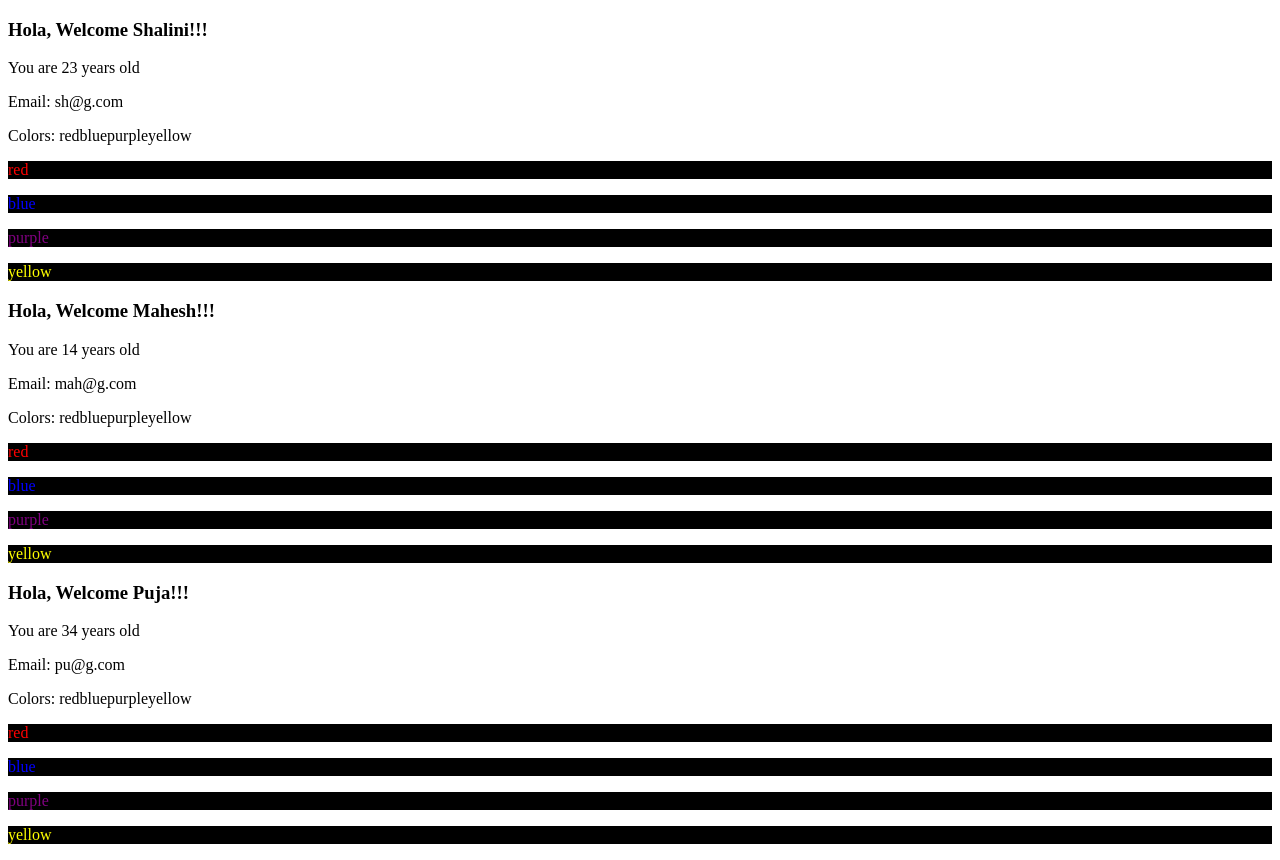
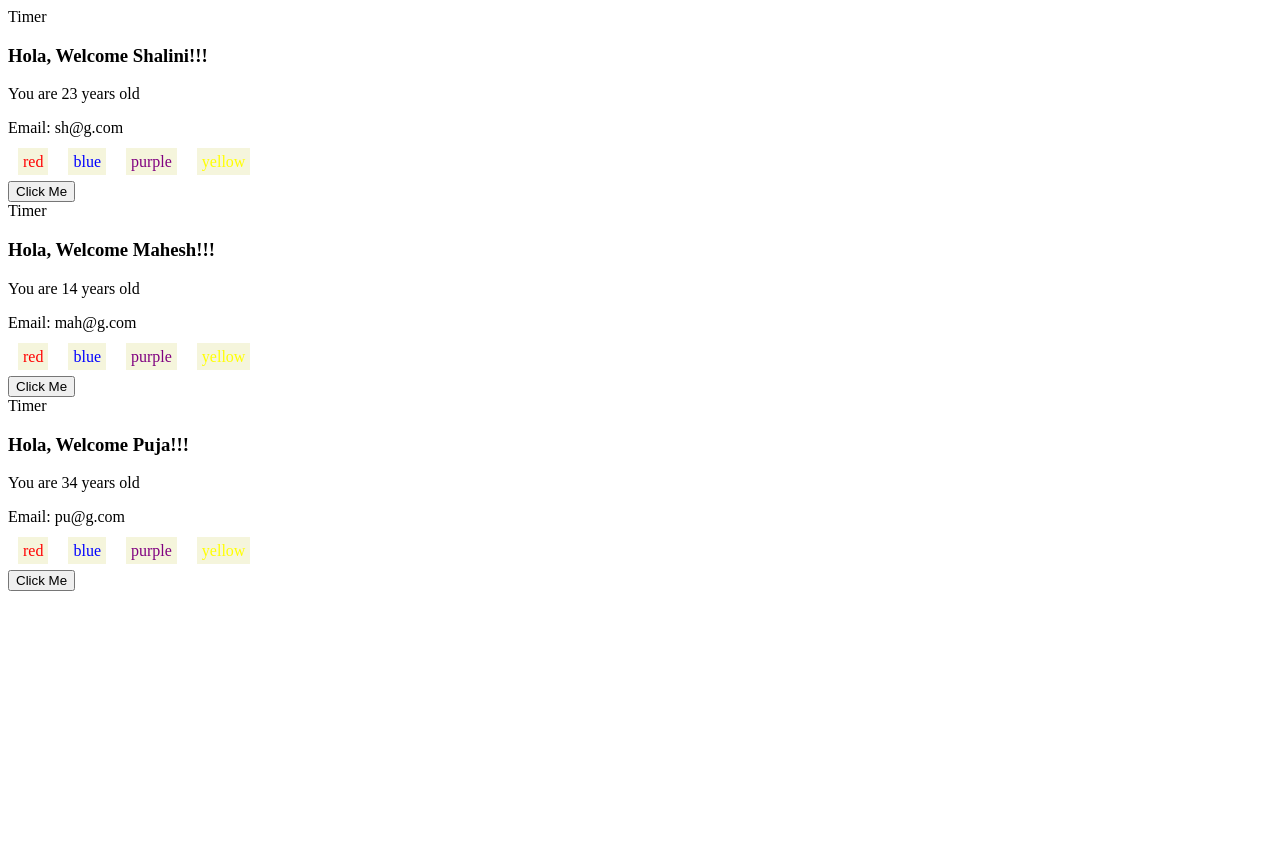
Before and after one commit to shalini06mittal/TS_React_PCF_WS, a React (Vite) app in the folder ReactDemos/portfolio-app/: page / in a window 1280 px wide. After the commit the page ends 800 px from the top, so only its background shows below. Built offline with nearby package versions, Linux system fonts and the light colour scheme.

Commit message:
Lab 2 updated and removed usestate

```diff
--- a/ReactDemos/portfolio-app/src/App.tsx
+++ b/ReactDemos/portfolio-app/src/App.tsx
@@ -12,14 +12,23 @@ const greet = (name:string): string => "HOLA "+name;
 
 function App() {
   const username = "Shalini";
-
+   const clickHandler = (pname:string):void=>{
+        alert('Clicked for '+pname);
+    }
   return (
     <>
-      <Welcome name="Shalini" age={23} email="sh@g.com"/>
+      <Welcome name="Shalini" age={23}
+       email="sh@g.com"
+       onSelect={clickHandler}
+       />
 
-      <Welcome name="Mahesh" age={14} email="mah@g.com"/>
+      <Welcome name="Mahesh" age={14}
+      email="mah@g.com"
+      onSelect={clickHandler}/>
 
-      <Welcome name="Puja" age={34} email="pu@g.com"/>
+      <Welcome name="Puja" age={34}
+      email="pu@g.com"
+      onSelect={clickHandler}/>
       {/* <h1 style={{color:'red'}}>Welcome {username} </h1>
       <h1 style={{color: '#2563eb', fontSize: '24px' }}>My Portfolio</h1>
 
--- /dev/null
+++ b/ReactDemos/portfolio-app/src/demos/Timer.tsx
@@ -0,0 +1,7 @@
+
+
+export default function Timer() {
+  return (
+    <div>Timer</div>
+  )
+}
--- a/ReactDemos/portfolio-app/src/demos/Welcome.tsx
+++ b/ReactDemos/portfolio-app/src/demos/Welcome.tsx
@@ -1,26 +1,38 @@
+import Timer from "./Timer"
 
 type CustomerProps = {
     name:string
     age:number
     email:string
+    onSelect:(name:string)=> void
 }
 
 // destructing syntax
 // function Welcome(props:CustomerProps){
-function Welcome({name, age, email}:CustomerProps){
+function Welcome({name, age, email, onSelect}:CustomerProps){
     const colors:string[] = ["red", "blue","purple","yellow"]
     // console.log(props);
 
+
     return (
-        <>
+        <div>
+            <Timer/>
             <h3>Hola, Welcome {name}!!!</h3>
             <p>You are {age} years old</p>
             <p>Email: {email}</p>
-            <p>Colors: {colors}</p>
+            {/* <p>Colors: {colors}</p> */}
+
             {
-                colors.map(color => <p key={color} style={{color: color, backgroundColor:'black'}}>{color}</p>)
+                colors.map(color => <span key={color}
+                    style={{color: color, margin:'10px',padding:'5px',
+                        backgroundColor:'beige'}}>{color}</span>)
             }
-        </>
+            <div style={{marginTop:'10px'}}>
+                {/* <button onClick={()=>clickHandler(name)}>Click Me</button> */}
+                <button onClick={()=>onSelect(name)}>Click Me</button>
+            </div>
+
+        </div>
     )
 }
 
```
Also changed, not shown: 1 other file (tests, documents, lock files or other folders).
